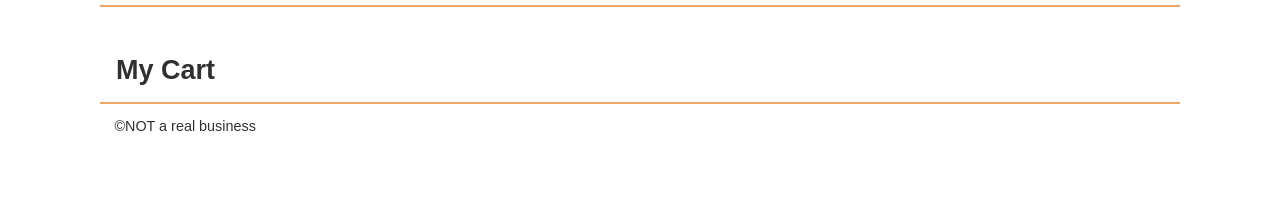
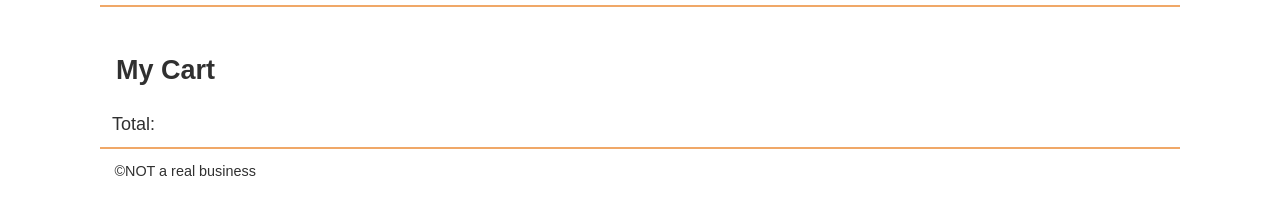
Before and after one commit to Henryflia/sleepoutside, a website: page src/cart/index.html in a window 1280 px wide. Shown: the part 71-286 px from the top of the page. Drawn offline with Linux system fonts and the light colour scheme.

Commit message:
totalcart

```diff
--- a/src/cart/index.html
+++ b/src/cart/index.html
@@ -91,6 +91,7 @@
           </li> -->
         </ul>
       </section>
+      <div  id="totalcart" class="cart-footer-hide"><p class="cart-total">Total: </p></div>
     </main>
 
     <footer>&copy;NOT a real business</footer>
--- a/src/css/style.css
+++ b/src/css/style.css
@@ -261,3 +261,9 @@ footer {
   font-size: var(--small-font);
   padding: 1em;
 }
+
+/* -----Total Cart------- */
+
+/* .cart-footer-hide{
+  display: none;
+} */
```
Also changed, not shown: src/js/cart.js (+7 -1 lines).
